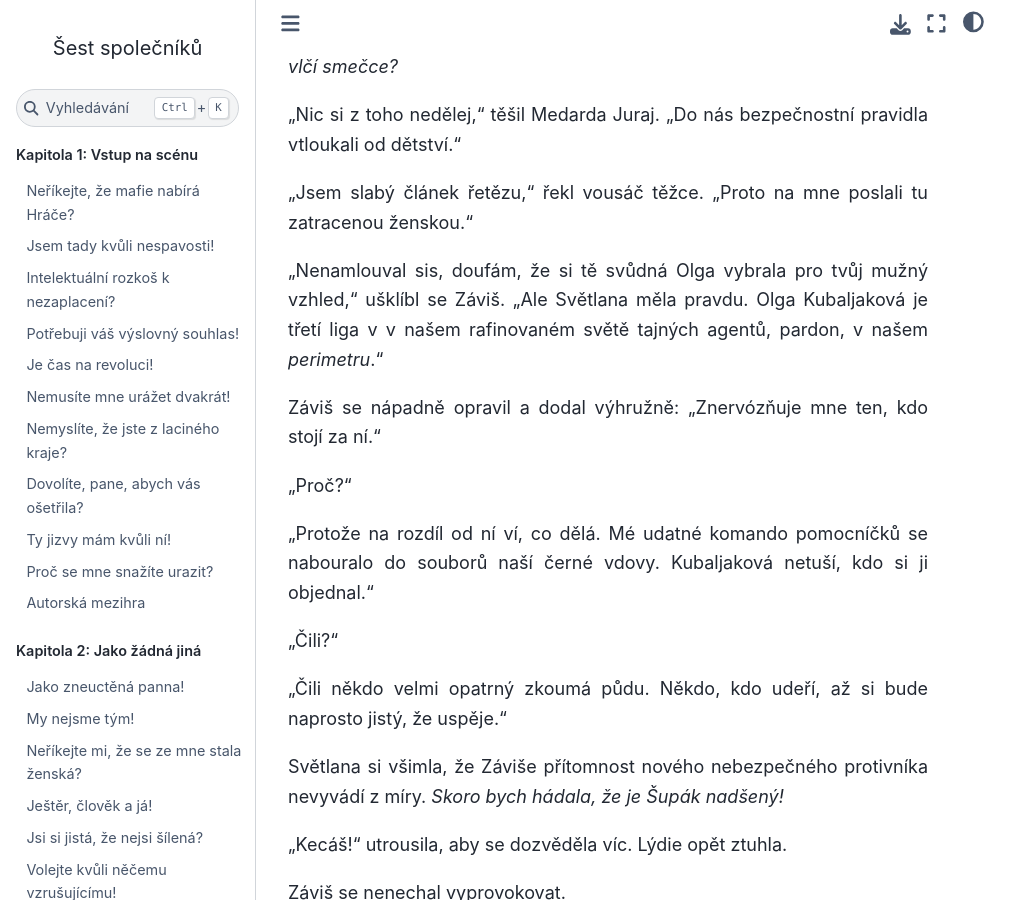
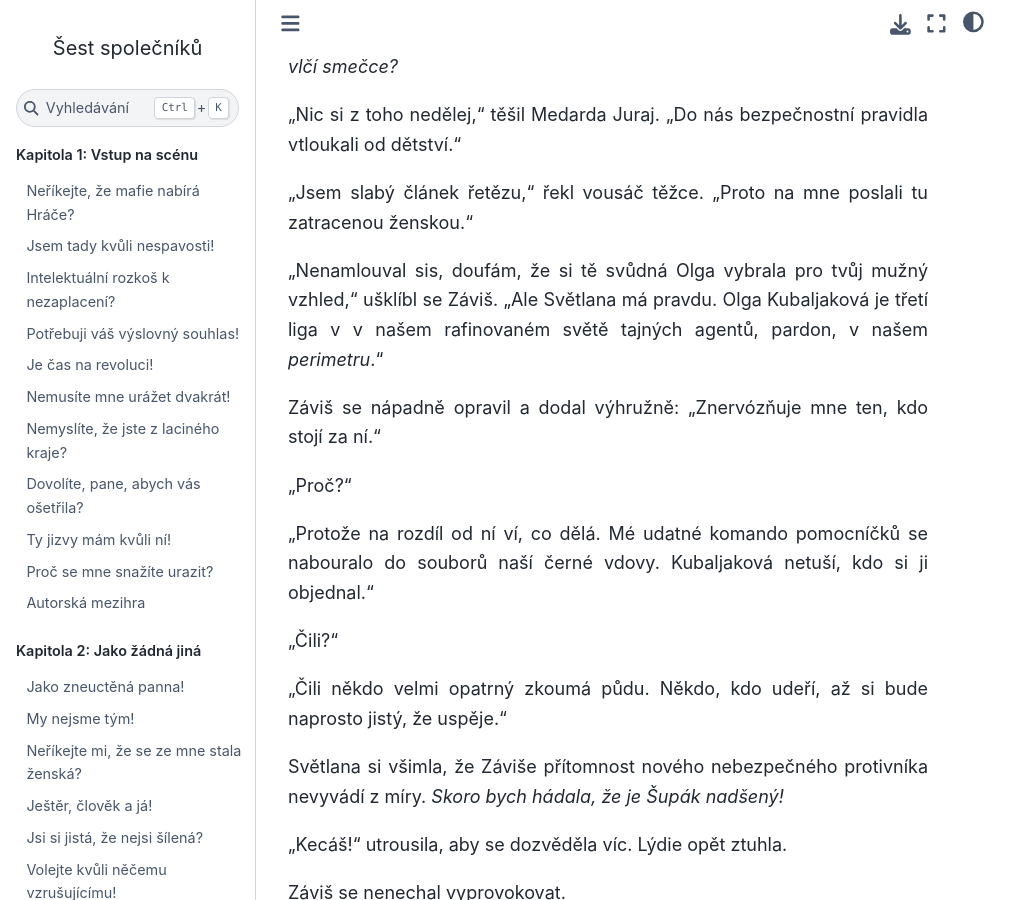
Before and after one commit to hanpari/sest-spolecniku, a Sphinx documentation site: the page built from source/sest_spolecniku/015-uklady-a-souboje/03.md, in a window 1280 px wide and 900 px high, scrolled down 2287 px. Shown: the whole window, without its empty margins (0-1031 px from the left). Built offline with Sphinx 7.4.7 and the Sphinx Book theme 1.1.4, drawn with Linux system fonts in a browser that asks for light colours; some of the changed text lies outside the part shown.

Commit message:
Update 03.md

```diff
--- a/source/sest_spolecniku/015-uklady-a-souboje/03.md
+++ b/source/sest_spolecniku/015-uklady-a-souboje/03.md
@@ -52,7 +52,7 @@ Když se Medard rozhlédl, zjistil, že je jediný, kdo svému okolí důvěřuj
 
 "Jsem slabý článek řetězu," řekl vousáč těžce. "Proto na mne poslali tu zatracenou ženskou."
 
-"Nenamlouval sis, doufám, že si tě svůdná Olga vybrala pro tvůj mužný vzhled," ušklíbl se Záviš. "Ale Světlana měla pravdu. Olga Kubaljaková je třetí liga v v našem rafinovaném světě tajných agentů, pardon, v našem *perimetru*."
+"Nenamlouval sis, doufám, že si tě svůdná Olga vybrala pro tvůj mužný vzhled," ušklíbl se Záviš. "Ale Světlana má pravdu. Olga Kubaljaková je třetí liga v v našem rafinovaném světě tajných agentů, pardon, v našem *perimetru*."
 
 Záviš se nápadně  opravil a dodal výhružně: "Znervózňuje mne ten, kdo stojí za ní."
 
```
Also changed, not shown: other parts of source/sest_spolecniku/015-uklady-a-souboje/03.md (+3 -3 lines).
